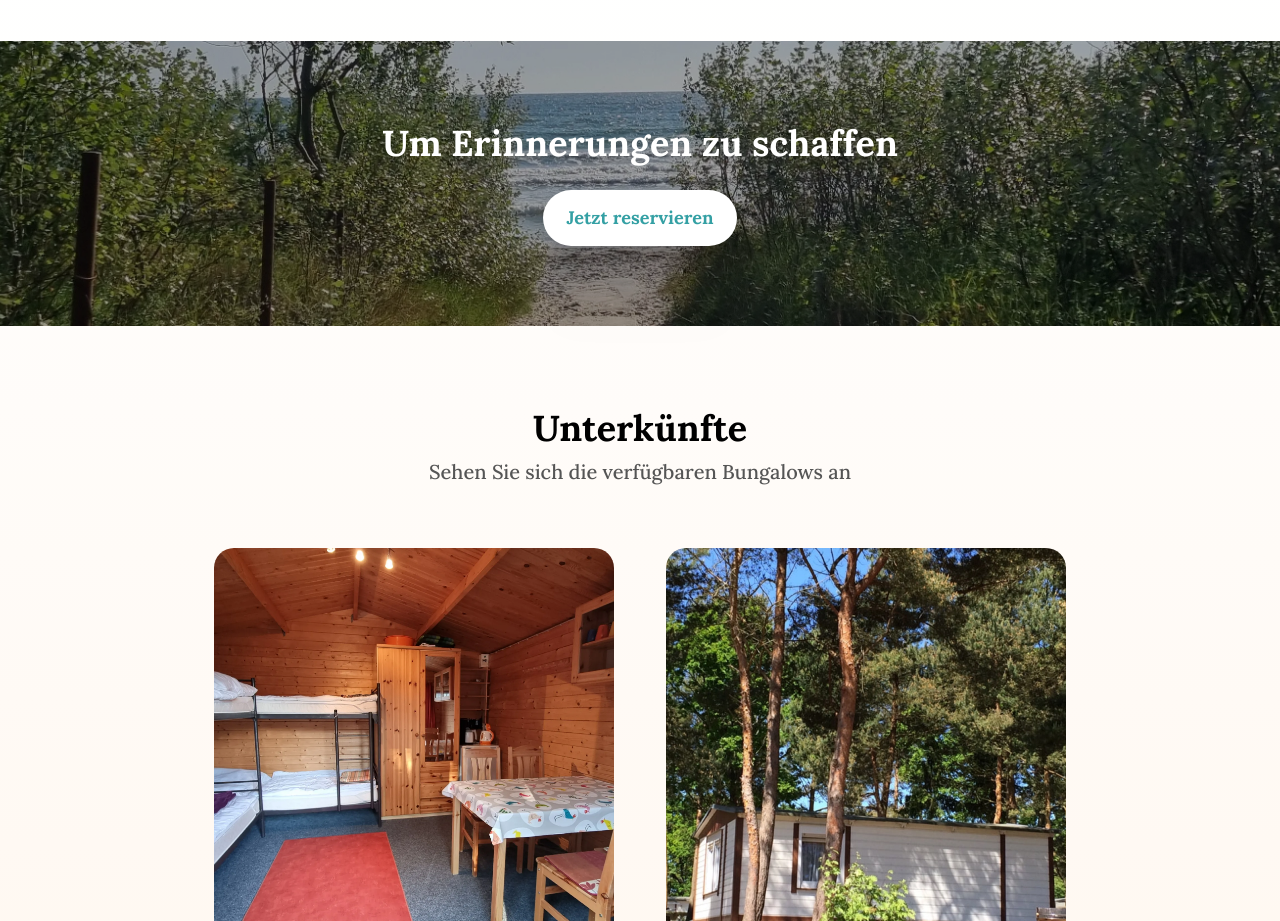
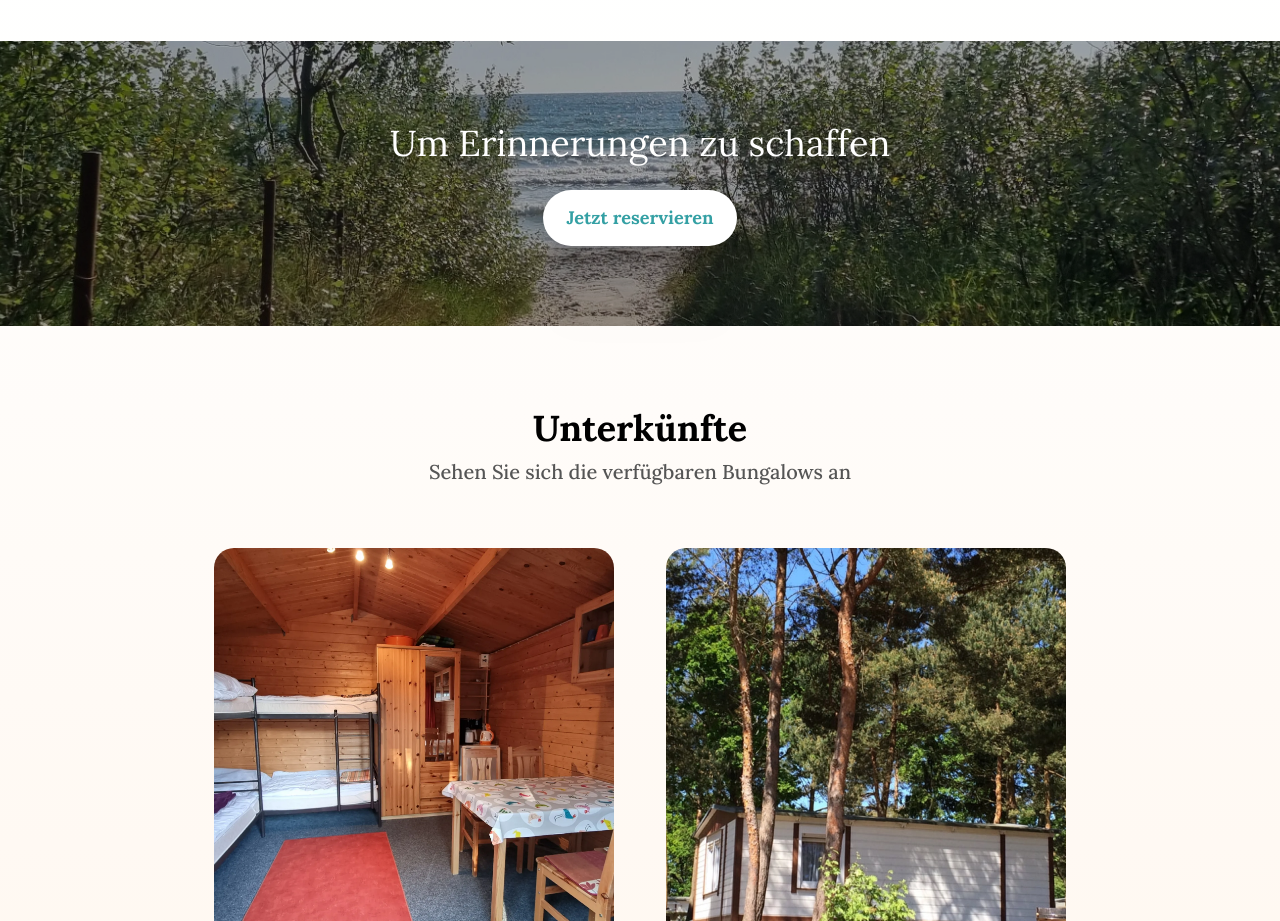
Before and after one commit to alxgrk/familien-urlaub-ruegen, a Next.js app: page / in a window 1280 px wide. Shown: the part 2080-3001 px from the top of the page. Built offline with nearby package versions, Linux system fonts and the light colour scheme.

Commit message:
style: keep CTA heading font weight

```diff
--- a/pages/index.tsx
+++ b/pages/index.tsx
@@ -294,7 +294,7 @@ const CTASection: NextPage<{ onCTAButtonClick: () => void }> = ({onCTAButtonClic
         />
         <div
             className="w-full mx-auto flex flex-col items-center justify-start py-[5rem] gap-[1.5rem] text-[2.5rem] text-light-text-color bg-gray-300">
-            <h2 className="m-0 relative leading-[125%] text-[2.25rem] sm:text-[1.75rem]">
+            <h2 className="m-0 relative leading-[125%] text-[2.25rem] sm:text-[1.75rem] font-normal">
                 Um Erinnerungen zu schaffen
             </h2>
             <Link
```
